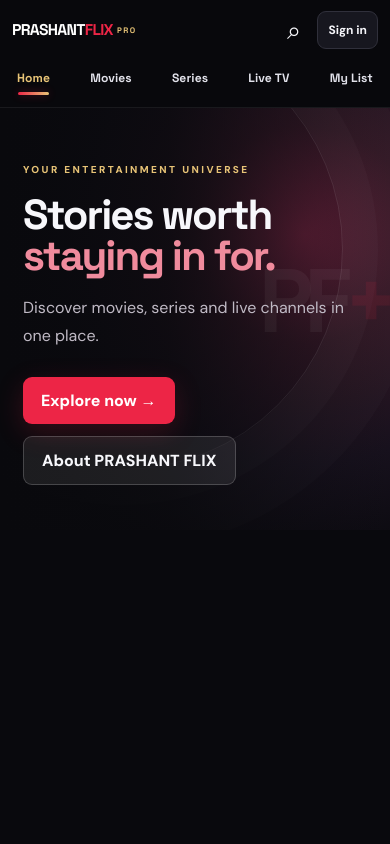
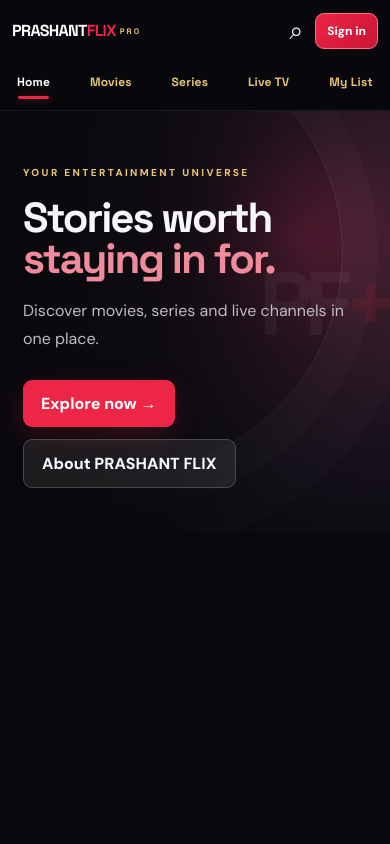
Before and after one commit to 07prashanttt/prashantflix, a plain HTML site: page index.html in a window 390 px wide. Shown: the top 844 px of the page. Drawn offline with nearby package versions, Linux system fonts and the light colour scheme; no server answers.

Commit message:
Refactor and update styles in style.css
Refactor CSS for improved readability and maintainability. Update styles for various components including header, navigation, and media queries.

```diff
--- a/style.css
+++ b/style.css
@@ -1,9 +1,7 @@
 
 @import url('https://fonts.googleapis.com/css2?family=DM+Sans:wght@400;500;600;700;800&family=Space+Grotesk:wght@500;600;700&display=swap');
 
-/* ==============================
-   PRASHANT FLIX PRO - MAIN THEME
-============================== */
+/* ===== ROOT ===== */
 
 :root {
   color-scheme: dark;
@@ -34,10 +32,7 @@ body {
   min-height: 100vh;
 }
 
-button,
-input,
-select,
-textarea {
+button, input, select, textarea {
   font: inherit;
 }
 
@@ -50,36 +45,32 @@ button {
   display: none !important;
 }
 
-/* ==============================
-   HEADER - DESKTOP
-============================== */
+/* ===== MAIN HEADER ===== */
 
 .topbar {
-  width: 100%;
   min-height: 72px;
   padding: 0 clamp(16px, 5vw, 72px);
   display: flex;
   align-items: center;
   gap: 30px;
-  background: rgba(9, 9, 13, .97);
+  background: rgba(9, 9, 13, .98);
   border-bottom: 1px solid #ffffff12;
   position: sticky;
   top: 0;
-  z-index: 1000;
+  z-index: 9999;
   isolation: isolate;
+  overflow: visible;
   backdrop-filter: blur(18px);
-  -webkit-backdrop-filter: blur(18px);
 }
 
 .wordmark {
-  flex-shrink: 0;
-  position: relative;
   background: none;
   border: 0;
+  color: white;
   font: 800 20px "Space Grotesk", sans-serif;
   letter-spacing: -1px;
   white-space: nowrap;
-  color: white;
+  flex-shrink: 0;
 }
 
 .wordmark b {
@@ -93,35 +84,37 @@ button {
   margin-left: 5px;
 }
 
+/* ===== NAVIGATION ===== */
+
 .desktop-nav {
   display: flex;
   align-items: center;
-  gap: 24px;
+  justify-content: center;
+  gap: 23px;
   flex: 1;
   min-width: 0;
 }
 
 .nav-link {
+  position: relative;
   background: none;
   border: 0;
-  color: #d4d4df;
+  color: #e8c477;
   font-family: "Space Grotesk", sans-serif;
   font-size: 14px;
-  font-weight: 700;
+  font-weight: 800;
   letter-spacing: .3px;
   padding: 26px 0;
   white-space: nowrap;
-  position: relative;
-  transition: color .2s ease;
+  transition: color .2s;
 }
 
 .nav-link:hover {
-  color: var(--gold);
+  color: #ff8094;
 }
 
 .nav-link.active {
-  color: var(--gold);
-  font-weight: 700;
+  color: #ffffff;
 }
 
 .nav-link.active:after {
@@ -131,10 +124,12 @@ button {
   left: 0;
   right: 0;
   height: 3px;
-  background: linear-gradient(90deg, var(--red), var(--gold));
-  border-radius: 10px;
-  box-shadow: 0 0 10px #ed254666;
+  background: var(--red);
+  border-radius: 5px;
+  box-shadow: 0 0 12px #ed254666;
 }
+
+/* ===== HEADER ACTIONS ===== */
 
 .top-actions {
   display: flex;
@@ -144,7 +139,7 @@ button {
   margin-left: auto;
   flex-shrink: 0;
   position: relative;
-  z-index: 1100;
+  z-index: 10001;
 }
 
 .icon-button {
@@ -160,19 +155,21 @@ button {
   background: #17171f;
   border-radius: 9px;
   padding: 10px 14px;
-  font-weight: 700;
+  font-weight: 800;
 }
 
 #accountButton {
   display: inline-flex;
   align-items: center;
   justify-content: center;
-  position: relative;
   visibility: visible;
   opacity: 1;
   white-space: nowrap;
-  flex-shrink: 0;
-  z-index: 1101;
+  background: var(--red);
+  color: white;
+  border: 1px solid #ff627b;
+  position: relative;
+  z-index: 10002;
 }
 
 .outline-button:hover,
@@ -180,9 +177,7 @@ button {
   border-color: #777;
 }
 
-/* ==============================
-   SEARCH
-============================== */
+/* ===== SEARCH ===== */
 
 .searchbar {
   padding: 14px clamp(16px, 5vw, 72px);
@@ -201,9 +196,7 @@ button {
   color: white;
 }
 
-/* ==============================
-   HERO SECTION
-============================== */
+/* ===== HERO ===== */
 
 .hero {
   min-height: 470px;
@@ -230,7 +223,8 @@ button {
   top: -80px;
   border: 1px solid #ffffff20;
   border-radius: 50%;
-  box-shadow: 0 0 0 35px #ffffff06, 0 0 0 80px #ffffff04;
+  box-shadow: 0 0 0 35px #ffffff06,
+              0 0 0 80px #ffffff04;
 }
 
 .hero-shade {
@@ -322,9 +316,7 @@ button {
   color: #ed25461b;
 }
 
-/* ==============================
-   CONTENT
-============================== */
+/* ===== CONTENT ===== */
 
 .content-wrap {
   padding: 26px clamp(16px, 5vw, 72px) 70px;
@@ -392,7 +384,8 @@ button {
   place-items: center;
   text-align: center;
   padding: 15px;
-  background: radial-gradient(circle at 70% 20%, #a53b5a55, transparent 45%), linear-gradient(145deg, #39202c, #14141c);
+  background: radial-gradient(circle at 70% 20%, #a53b5a55, transparent 45%),
+              linear-gradient(145deg, #39202c, #14141c);
 }
 
 .poster-placeholder span {
@@ -411,7 +404,7 @@ button {
   left: 9px;
   top: 9px;
   background: var(--red);
-  color: #fff;
+  color: white;
   border-radius: 5px;
   padding: 4px 7px;
   font-size: 9px;
@@ -469,9 +462,7 @@ button {
   margin-bottom: 18px;
 }
 
-/* ==============================
-   FOOTER
-============================== */
+/* ===== FOOTER ===== */
 
 .footer {
   border-top: 1px solid var(--line);
@@ -490,9 +481,7 @@ button {
   line-height: 1.6;
 }
 
-/* ==============================
-   AUTHENTICATION DIALOG
-============================== */
+/* ===== AUTH DIALOG ===== */
 
 .dialog {
   width: min(520px, calc(100% - 24px));
@@ -600,9 +589,7 @@ button {
   min-height: 16px;
 }
 
-/* ==============================
-   PLAYER
-============================== */
+/* ===== PLAYER ===== */
 
 .player-dialog {
   width: min(1000px, calc(100% - 18px));
@@ -632,9 +619,7 @@ button {
   margin: 5px 0;
 }
 
-/* ==============================
-   PROFILE
-============================== */
+/* ===== PROFILE ===== */
 
 .profile-actions {
   display: flex;
@@ -648,9 +633,7 @@ button {
   color: #ffb9c5;
 }
 
-/* ==============================
-   ADMIN
-============================== */
+/* ===== ADMIN ===== */
 
 .admin-dialog {
   width: min(850px, calc(100% - 18px));
@@ -721,31 +704,26 @@ button {
   color: #ff4b62;
 }
 
-/* ==============================
-   MOBILE HEADER - IMPORTANT FIX
-============================== */
+/* ===== MOBILE RESPONSIVE HEADER ===== */
 
 @media (max-width: 760px) {
 
   .topbar {
-    width: 100%;
-    height: auto;
-    min-height: 108px;
-    display: grid;
+    display: grid !important;
     grid-template-columns: minmax(0, 1fr) auto;
     grid-template-areas:
       "brand actions"
       "navigation navigation";
-    align-items: center;
-    column-gap: 8px;
-    row-gap: 0;
-    padding: 7px 12px 0;
+    min-height: 105px;
+    height: auto !important;
+    width: 100%;
+    padding: 9px 12px 5px !important;
+    gap: 5px 8px;
     position: sticky;
     top: 0;
-    z-index: 1000;
+    z-index: 9999;
     overflow: visible;
     isolation: isolate;
-    background: rgba(9, 9, 13, .98);
   }
 
   .topbar > .wordmark {
@@ -753,122 +731,110 @@ button {
     display: inline-flex;
     align-items: center;
     justify-self: start;
-    min-width: 0;
-    font-size: clamp(13px, 4vw, 17px);
+    font-size: 16px;
     letter-spacing: -.7px;
-    padding: 9px 0;
+    padding: 7px 0;
     position: relative;
-    z-index: 1002;
+    z-index: 10000;
   }
 
-  .topbar > .wordmark small {
+  .wordmark small {
     font-size: 8px;
-    letter-spacing: 1.5px;
     margin-left: 4px;
   }
 
-  .topbar > .top-actions {
+  .top-actions {
     grid-area: actions;
-    display: flex;
+    display: flex !important;
     align-items: center;
     justify-content: flex-end;
     justify-self: end;
-    gap: 6px;
-    margin: 0;
-    min-width: 0;
+    gap: 7px;
+    margin: 0 !important;
     position: relative;
-    z-index: 1003;
+    z-index: 10001;
   }
 
   #searchToggle {
-    display: inline-flex;
+    display: inline-flex !important;
     align-items: center;
     justify-content: center;
-    flex-shrink: 0;
     font-size: 25px;
-    min-width: 35px;
-    min-height: 38px;
-    padding: 4px;
+    padding: 5px;
   }
 
   #accountButton {
     display: inline-flex !important;
     align-items: center;
     justify-content: center;
-    flex-shrink: 0;
+    visibility: visible !important;
+    opacity: 1 !important;
+    background: linear-gradient(135deg, #ed2546, #c91536);
+    color: #ffffff;
+    border: 1px solid #ff7186;
+    border-radius: 9px;
+    padding: 9px 11px !important;
+    font-size: 12px;
+    font-weight: 800;
+    min-height: 36px;
+    white-space: nowrap;
     position: relative;
-    z-index: 1004;
-    min-height: 38px;
-    max-width: 120px;
-    padding: 8px 10px;
-    font-size: 12px;
-    line-height: 1.2;
-    white-space: nowrap;
-    visibility: visible;
-    opacity: 1;
-    overflow: visible;
+    z-index: 10002;
   }
 
-  .topbar > .desktop-nav {
+  #installButton:not(.hidden) {
+    display: inline-flex;
+    padding: 8px;
+    font-size: 11px;
+  }
+
+  .desktop-nav {
     grid-area: navigation;
-    display: flex;
+    display: flex !important;
+    position: static !important;
+    width: 100%;
+    min-width: 0;
+    flex: none;
     align-items: center;
     justify-content: space-between;
-    width: 100%;
-    min-width: 0;
-    min-height: 48px;
     gap: 2px;
-    padding: 0 0 5px;
-    margin: 0;
-    position: relative;
-    left: auto;
-    right: auto;
-    top: auto;
-    bottom: auto;
-    flex: none;
+    padding: 6px 0 4px !important;
+    background: transparent !important;
+    border: 0 !important;
     overflow-x: auto;
-    overflow-y: hidden;
-    background: transparent;
-    border: 0;
-    z-index: 1001;
     scrollbar-width: none;
   }
 
-  .topbar > .desktop-nav::-webkit-scrollbar {
+  .desktop-nav::-webkit-scrollbar {
     display: none;
   }
 
-  .desktop-nav .nav-link {
+  .nav-link {
     flex: 0 0 auto;
     font-family: "Space Grotesk", sans-serif;
-    font-size: clamp(11px, 3.1vw, 13px);
-    font-weight: 700;
-    color: #e2e2eb;
-    letter-spacing: .1px;
+    font-size: 12px;
+    font-weight: 800;
+    letter-spacing: .2px;
+    color: #e8c477 !important;
+    padding: 11px 5px !important;
     white-space: nowrap;
-    padding: 12px 5px;
-    position: relative;
   }
 
-  .desktop-nav .nav-link:hover {
-    color: var(--gold);
+  .nav-link.active {
+    color: #ffffff !important;
   }
 
-  .desktop-nav .nav-link.active {
-    color: var(--gold);
-    font-weight: 700;
+  .nav-link.active:after {
+    bottom: 2px;
+    left: 15%;
+    right: 15%;
+    height: 3px;
+    background: #ed2546;
+    border-radius: 5px;
   }
 
-  .desktop-nav .nav-link.active:after {
-    content: "";
-    position: absolute;
-    height: 3px;
-    left: 15%;
-    right: 15%;
-    bottom: 3px;
-    background: linear-gradient(90deg, var(--red), var(--gold));
-    border-radius: 10px;
-    box-shadow: 0 0 9px #ed254655;
+  .nav-link:hover {
+    color: #ff8094 !important;
   }
 
   .hero {
@@ -926,18 +892,16 @@ button {
   }
 }
 
-/* ==============================
-   TABLET
-============================== */
+/* ===== TABLET ===== */
 
 @media (min-width: 761px) and (max-width: 1000px) {
 
   .topbar {
-    gap: 16px;
+    gap: 15px;
   }
 
   .desktop-nav {
-    gap: 13px;
+    gap: 12px;
   }
 
   .nav-link {
@@ -949,6 +913,31 @@ button {
   }
 }
 
-/* ==============================
-   END - PRASHANT FLIX PRO
-============================== */
+/* ===== SMALL MOBILE ===== */
+
+@media (max-width: 360px) {
+
+  .topbar {
+    padding-left: 8px !important;
+    padding-right: 8px !important;
+  }
+
+  .topbar > .wordmark {
+    font-size: 14px;
+  }
+
+  .top-actions {
+    gap: 4px;
+  }
+
+  #accountButton {
+    padding: 7px 8px !important;
+    font-size: 11px;
+  }
+
+  .nav-link {
+    font-size: 11px;
+    padding-left: 3px !important;
+    padding-right: 3px !important;
+  }
+}
```
